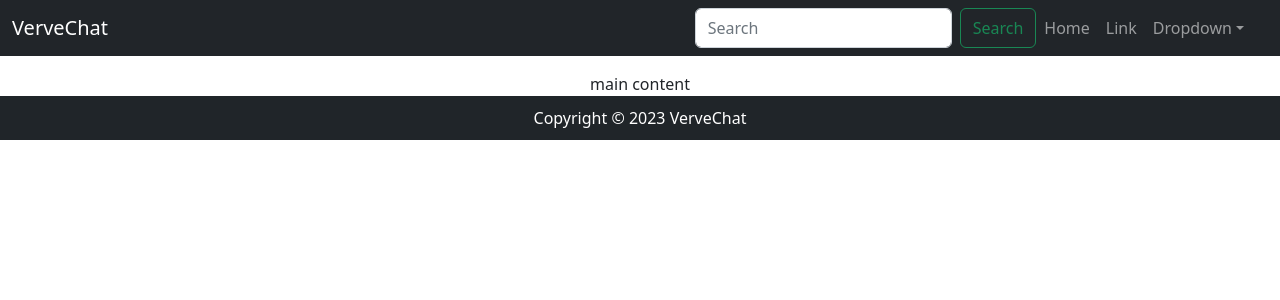
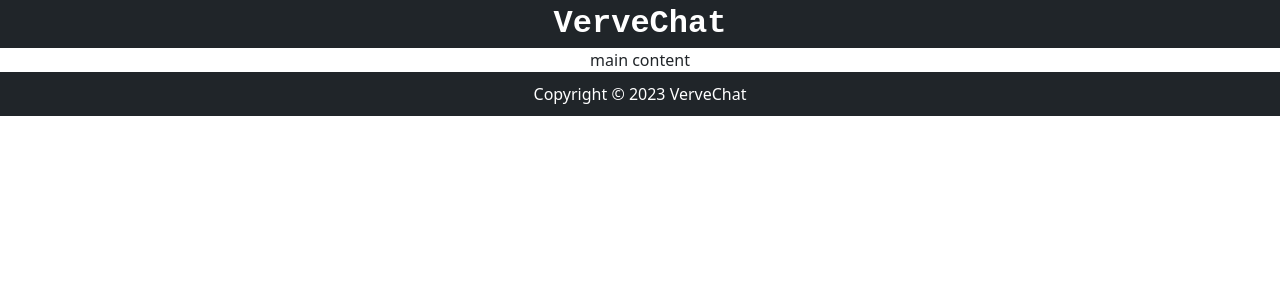
Before and after one commit to ishan301/VerveChat-frontend, a React (Create React App) app: page / in a window 1280 px wide. Shown: the top 300 px of the page. Built offline with nearby package versions, Linux system fonts and the light colour scheme.

Commit message:
removed navbar and added header

```diff
--- a/package.json
+++ b/package.json
@@ -8,7 +8,6 @@
     "@testing-library/user-event": "^13.5.0",
     "bootstrap": "^5.2.3",
     "react": "^18.2.0",
-    "react-bootstrap": "^2.7.0",
     "react-dom": "^18.2.0",
     "react-scripts": "5.0.1",
     "sass": "^1.58.0",
--- a/src/App.css
+++ b/src/App.css
@@ -1,3 +1,7 @@
+*{
+  margin: 0;
+  padding: 0;
+}
 .App {
   text-align: center;
 }
--- a/src/App.js
+++ b/src/App.js
@@ -1,11 +1,11 @@
 import './App.css';
 import Footer from './components/Footer/Footer';
-import NavBar from './components/Navbar';
+import Header from './components/Header/Header';
 
 function App() {
   return (
     <div className="App">
-      <NavBar/>
+      <Header/>
       main content
       <Footer/>
     </div>
--- /dev/null
+++ b/src/components/Header/Header.js
@@ -0,0 +1,10 @@
+import React from 'react'
+import './header.scss'
+
+function Header() {
+  return (
+    <div className='header'>VerveChat</div>
+  )
+}
+
+export default Header;
--- /dev/null
+++ b/src/components/Header/header.scss
@@ -0,0 +1,10 @@
+.header{
+    text-align: center;
+    align-items: center;
+    justify-content: center;
+    background-color: #202529;
+    color: white;
+    font-family: 'Courier New', Courier, monospace;
+    font-weight: bolder;
+    font-size: xx-large;
+}
--- a/src/components/Navbar.js
+++ /dev/null
@@ -1,59 +0,0 @@
-import Container from "react-bootstrap/Container";
-import Nav from "react-bootstrap/Nav";
-import Navbar from "react-bootstrap/Navbar";
-import NavDropdown from "react-bootstrap/NavDropdown";
-import Button from "react-bootstrap/Button";
-import Form from "react-bootstrap/Form";
-import Offcanvas from "react-bootstrap/Offcanvas";
-
-function NavBar() {
-  return (
-    <Navbar key="lg" bg="dark" expand="lg" className="mb-3" variant="dark">
-      <Container fluid>
-        <Navbar.Brand href="#">VerveChat</Navbar.Brand>
-        <Navbar.Toggle aria-controls={`offcanvasNavbar-expand-$"lg"`} />
-        <Navbar.Offcanvas
-          id={`offcanvasNavbar-expand-$"lg"`}
-          aria-labelledby={`offcanvasNavbarLabel-expand-$"lg"`}
-          placement="end"
-        >
-          <Offcanvas.Header closeButton>
-            <Offcanvas.Title id={`offcanvasNavbarLabel-expand-$"lg"`}>
-              VerveChat
-            </Offcanvas.Title>
-          </Offcanvas.Header>
-          <Offcanvas.Body>
-            <Nav className="justify-content-end flex-grow-1 pe-3">
-            <Form className="d-flex">
-              <Form.Control
-                type="search"
-                placeholder="Search"
-                className="me-2"
-                aria-label="Search"
-              />
-              <Button variant="outline-success">Search</Button>
-            </Form>
-              <Nav.Link href="#action1">Home</Nav.Link>
-              <Nav.Link href="#action2">Link</Nav.Link>
-              <NavDropdown
-                title="Dropdown"
-                id={`offcanvasNavbarDropdown-expand-$"lg"`}
-              >
-                <NavDropdown.Item href="#action3">Action</NavDropdown.Item>
-                <NavDropdown.Item href="#action4">
-                  Another action
-                </NavDropdown.Item>
-                <NavDropdown.Divider />
-                <NavDropdown.Item href="#action5">
-                  Something else here
-                </NavDropdown.Item>
-              </NavDropdown>
-            </Nav>
-          </Offcanvas.Body>
-        </Navbar.Offcanvas>
-      </Container>
-    </Navbar>
-  );
-}
-
-export default NavBar;
```
Also changed, not shown: 1 other file (tests, documents, lock files or other folders).
